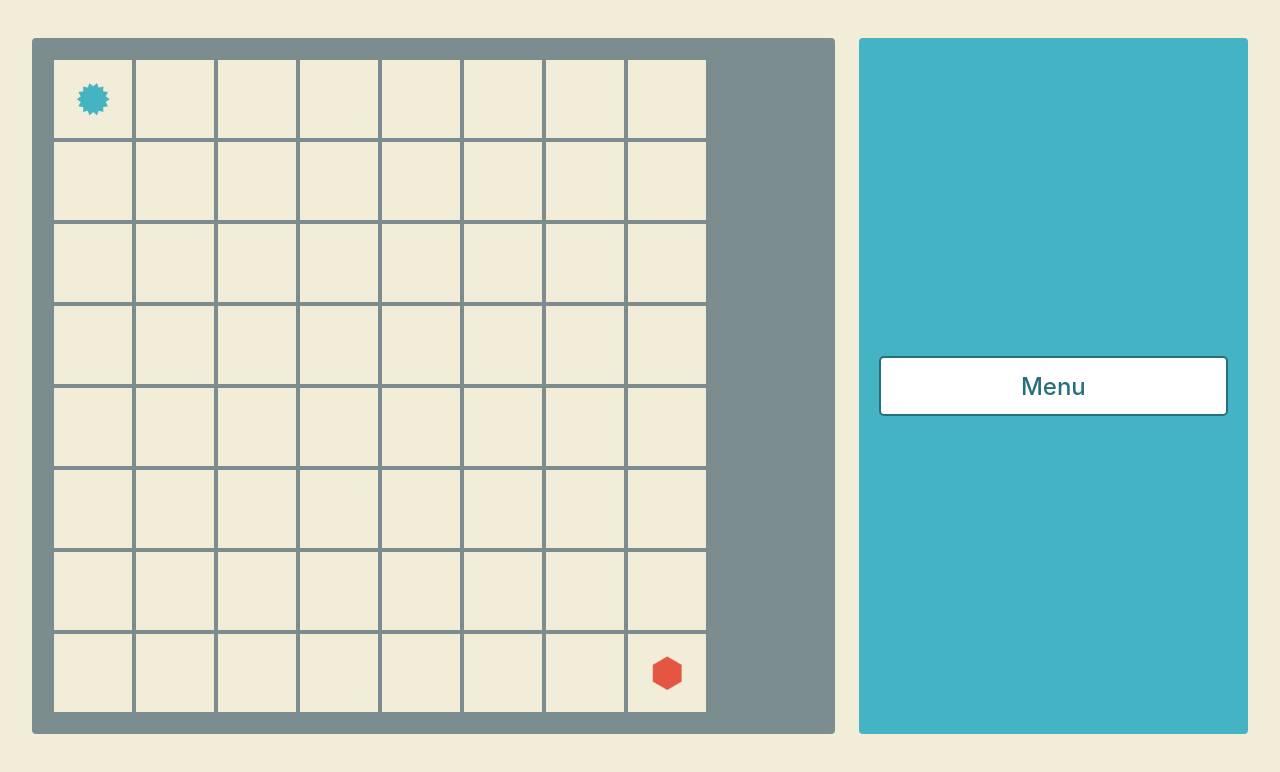
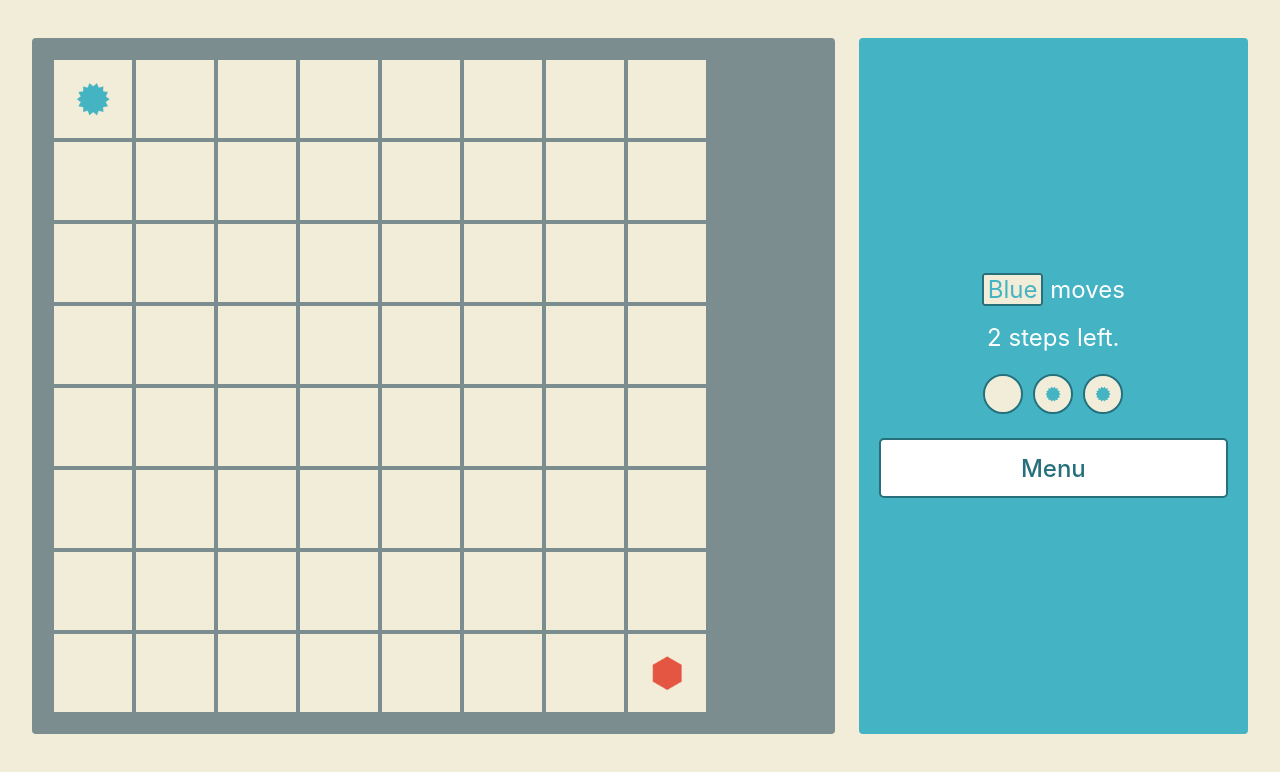
Before and after one commit to nkorobkov/virus-frontend, a React (Create React App) app: page / in a window 1280 px wide. Both pictures are taken after a click on the link "🤜🤛 ‍ Over the board". Shown: the top 772 px of the page. Built offline with nearby package versions, Linux system fonts and the light colour scheme.

Commit message:
Side Bar elements

```diff
--- a/src/components/InfoBar.js
+++ b/src/components/InfoBar.js
@@ -1,12 +1,89 @@
 import React, {Component} from "react";
+import resolveImagePath from "../utils/styleUtils";
+
+
+class TeamName extends React.Component {
+    render() {
+        const className = "team-name " + (this.props.id === 1 ? "blue-name" : "red-name");
+        return (<span className={className}>{this.props.id === 1 ? "Blue" : "Red"}</span>)
+    }
+}
+
+class MoveDot extends React.Component {
+    render() {
+
+        return (
+            <img alt="cell" className={this.props.class} src={this.props.img}/>
+        )
+    }
+}
+
+class MovesBar extends React.Component {
+    render() {
+        const img_path = resolveImagePath(this.props.id);
+        const empty = resolveImagePath(0);
+        const className = "move-dot " + (this.props.id === 1 ? "blue-name" : "red-name");
+
+        return (
+            <div><MoveDot img={this.props.n > 2 ? img_path : empty} class={className}/>
+                <MoveDot img={this.props.n > 1 ? img_path : empty} class={className}/>
+                <MoveDot img={this.props.n > 0 ? img_path : empty} class={className}/></div>
+        )
+    }
+}
+
+class MenuButton extends React.Component {
+    constructor(props) {
+        super(props);
+        this.state = {
+            clicked: false
+        }
+        this.pressed = this.pressed.bind(this);
+
+    }
+
+    pressed(){
+        this.setState({clicked: ! this.state.clicked});
+    };
+
+    render() {
+
+        const regButton = <div>
+            <div className="button sidebar-button button-on-info" onClick={this.pressed}>Menu</div>
+        </div>;
+
+        const confirmButton =
+            <div>
+                <div className="info-line">Your game would be lost You sure you want to exit?</div>
+                <div className="columns">
+                    <span className="column button sidebar-button button-on-info" onClick={this.props.onMenuClick}>Yes</span>
+                    <span className="column button sidebar-button button-on-info" onClick={this.pressed}>No</span>
+
+                </div>
+
+            </div>;
+
+        return (
+            this.state.clicked ? confirmButton : regButton
+        )
+    }
+}
+
 
 class InfoBar extends Component {
+
+
     render() {
         return (
 
-                <div className="has-text-centered">
-                    <div className="button sidebar-button button-on-info" onClick={this.props.onMenuClick}>Menu</div>
-                </div>
+            <div className="has-text-centered">
+                <div className="info-line"><TeamName id={this.props.gameState.toMove}/> moves</div>
+                <div className="info-line"> {this.props.gameState.stepsLeft} steps left.</div>
+
+                <div className="info-line"><MovesBar n={this.props.gameState.stepsLeft}
+                                                     id={this.props.gameState.toMove}/></div>
+                <MenuButton onMenuClick={this.props.onMenuClick}/>
+            </div>
 
         )
     }
--- a/src/styles/styles.scss
+++ b/src/styles/styles.scss
@@ -26,6 +26,47 @@
   background-color: $info;
   color: $white;
   align-content: center;
+  line-height: 1;
+}
+
+.info-line{
+  padding: 0.25rem 1.25rem 1.25rem 1.25rem;
+  font-size: 150%;
+}
+
+.team-name{
+  border-radius: 3px;
+  padding: 0 0.25rem 0 0.25rem;
+  position: relative;
+  background-color: $game-white;
+  align-content: center;
+  border-style: solid;
+  border-width: 2px;
+}
+
+.blue-name{
+  color: $game-blue;
+  border-color: darken($game-blue, 20%);
+
+}
+
+.red-name{
+  color: $game-red;
+  border-color: $game-red;
+  //border-color: darken($game-red, 20%);
+}
+
+.move-dot{
+  border-radius: 20px;
+  margin-left: 5px;
+  margin-right: 5px;
+  width: 40px;
+  padding: 0;
+  position: relative;
+  background-color: $game-white;
+  align-content: center;
+  border-style: solid;
+  border-width: 2px;
 }
 
 
```
